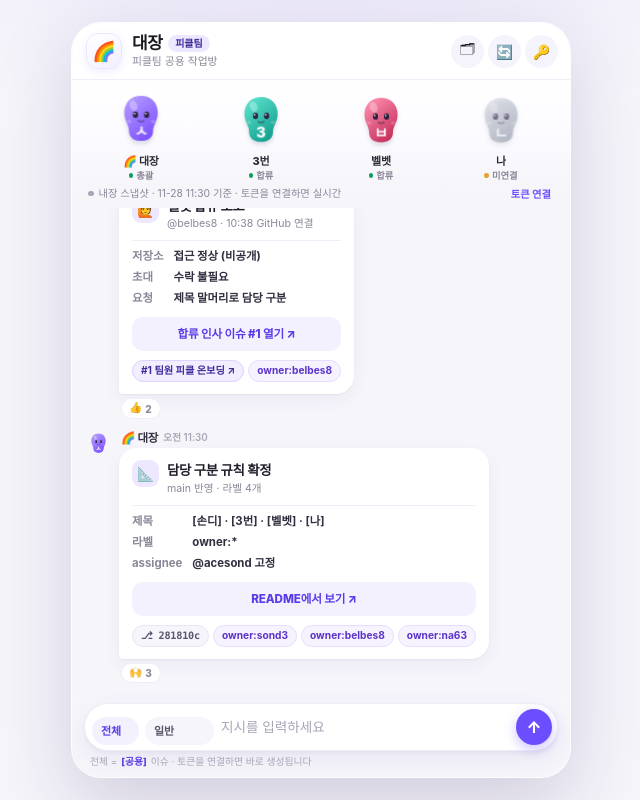
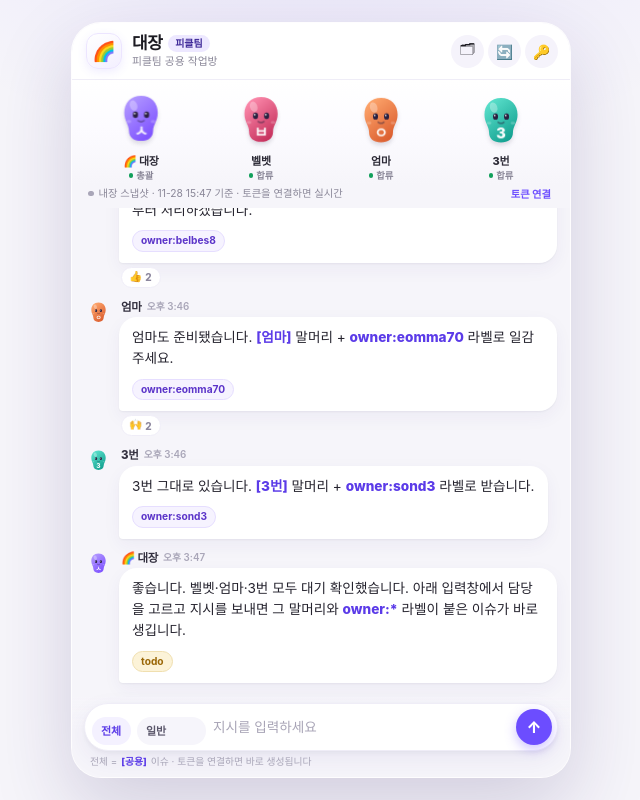
Before and after one commit to acesond/Sond-office, a plain HTML site: page team.html in a window 1280 px wide. Shown: the whole page, without its empty margins (319-959 px from the left). Drawn offline with Linux system fonts and the light colour scheme.

Commit message:
team.html: 4인 체제(손성훈 대장·벨벳·엄마·3번) 전면 재구성 — 엄마(@eomma70) 추가, 나(@na63) 제거, 스냅샷 갱신

```diff
--- a/team.html
+++ b/team.html
@@ -5,7 +5,7 @@
 <meta name="viewport" content="width=device-width, initial-scale=1, viewport-fit=cover">
 <meta name="theme-color" content="#F6F5FA">
 <meta name="robots" content="noindex,nofollow">
-<meta name="description" content="피클팀 공용 작업방 — 대장과 3번·벨벳·나가 이슈로 일을 나누는 채팅형 작업판">
+<meta name="description" content="피클팀 공용 작업방 — 손성훈(대장)과 벨벳·엄마·3번이 이슈로 일을 나누는 채팅형 작업판">
 <title>🌈 대장 · 피클팀 공용 작업방</title>
 <style>
   :root{
@@ -554,7 +554,7 @@
 
   <div class="livebar" id="liveBar">
     <span class="pip"></span>
-    <span class="txt" id="liveTxt">내장 스냅샷 · 11-28 11:30 기준</span>
+    <span class="txt" id="liveTxt">내장 스냅샷 · 11-28 15:47 기준</span>
     <button id="liveAct" type="button">토큰 연결</button>
   </div>
 
@@ -573,10 +573,10 @@
       <span class="selchip">
         <select id="selTarget" aria-label="대상 피클">
           <option value="all">전체</option>
-          <option value="sond3">[3번]</option>
-          <option value="belbes8">[벨벳]</option>
-          <option value="na63">[나]</option>
-          <option value="sonseonghun1">[손디]</option>
+          <option value="sonseonghun1">대장</option>
+          <option value="belbes8">벨벳</option>
+          <option value="eomma70">엄마</option>
+          <option value="sond3">3번</option>
         </select>
       </span>
       <span class="selchip prj">
@@ -640,17 +640,17 @@
       status:'이슈 대기', short:'합류', ok:true,
       color:'#C22A57', light:'#FF8FB0', initial:'ㅂ'
     },
-    na63: {
-      key:'na63', name:'나', alias:'', handle:'@na63',
-      role:'팀원 · GitHub 연결 대기',
-      status:'GitHub 미연결', short:'미연결', ok:false,
-      color:'#8F97A8', light:'#D2D7E2', initial:'ㄴ'
+    eomma70: {
+      key:'eomma70', name:'엄마', alias:'', handle:'@eomma70',
+      role:'팀원 · 일감 처리',
+      status:'이슈 대기', short:'합류', ok:true,
+      color:'#D9592B', light:'#FFA96F', initial:'ㅇ'
     }
   };
-  var ORDER = ['sonseonghun1','sond3','belbes8','na63'];
+  var ORDER = ['sonseonghun1','belbes8','eomma70','sond3'];
 
   var TARGET_LABEL = {
-    all:'전체', sond3:'[3번]', belbes8:'[벨벳]', na63:'[나]', sonseonghun1:'[손디]'
+    all:'전체', sonseonghun1:'[손디]', belbes8:'[벨벳]', eomma70:'[엄마]', sond3:'[3번]'
   };
   var PROJECT_LABEL = {
     general:'일반', 'daegu-blog':'daegu-blog', 'hotdeal-threads':'hotdeal-threads'
@@ -763,82 +763,85 @@
      초기 내장 스냅샷 — 실제 저장소 상태 (2026-11-28 11:30 KST)
      ========================================================= */
   var SNAP_COMMITS = {
-    '27d2e79':1, 'aa7d76e':1, '25f7575':1, '2e20a1a':1, '2e95a37':1, '281810c':1
+    '27d2e79':1, 'aa7d76e':1, '25f7575':1, '2e20a1a':1, '2e95a37':1, '281810c':1, '990c0aa':1
   };
-  var SNAP_ISSUES = { 1:1 };
+  var SNAP_ISSUES = { 1:1, 2:1, 3:1 };
   var SNAP_COMMENT_KEYS = {
     '1|2026-11-28T01:31:14Z':1,
     '1|2026-11-28T02:28:35Z':1,
-    '1|2026-11-28T02:30:11Z':1
+    '1|2026-11-28T02:30:11Z':1,
+    '1|2026-11-28T06:42:05Z':1,
+    '2|2026-11-28T06:42:08Z':1
   };
 
   function snapshotItems(){
     return [
       {
-        kind:'msg', who:'sond3', t:'2026-11-28T01:25:46+09:00',
-        text:'공용 작업공간 초기 구조를 만들었습니다. `README.md`, `outputs/`, `shared/`, 이슈 템플릿까지 올렸어요.',
-        chips:[{type:'commit', sha:'27d2e79'}],
+        kind:'msg', who:'sonseonghun1', t:'2026-11-28T15:41:00+09:00',
+        text:'오늘부터 손성훈이 대장으로 새로 시작합니다. 기존 공용 작업공간 구성은 전부 폐기하고 `손성훈(대장)·벨벳·엄마·3번` 4인 체제로 다시 엽니다.\n지난 이슈는 모두 정리했고, 팀 표·라벨·온보딩 이슈도 4인 기준으로 새로 만들었습니다.',
+        react:[{e:'🎉', n:3}]
+      },
+      {
+        kind:'msg', who:'sonseonghun1', t:'2026-11-28T15:42:00+09:00',
+        text:'4인 팀 표입니다. 대장이 일감을 만들어 배분하고, 셋은 자기 말머리 일감만 처리합니다.',
+        card:{
+          emoji:'🐣', title:'손성훈(대장)·벨벳·엄마·3번', sub:'4인 피클팀',
+          rows:[
+            ['총괄 대장','손성훈 · 손디 (@sonseonghun1)'],
+            ['팀원','벨벳 (@belbes8) · 엄마 (@eomma70) · 3번 (@sond3)'],
+            ['담당 구분','말머리 + owner:* 라벨']
+          ],
+          link:{label:'README에서 보기', href:REPO_URL + '/blob/main/README.md'}
+        },
+        chips:[{type:'label', v:'owner:sonseonghun1'}]
+      },
+      {
+        kind:'msg', who:'sonseonghun1', t:'2026-11-28T15:43:00+09:00',
+        text:'담당 라벨을 4인 기준으로 다시 세팅했습니다. `owner:eomma70`(엄마)을 새로 넣고, README와 `scripts/setup-labels.sh`도 새 팀 표로 고쳤어요.',
+        chips:[
+          {type:'commit', sha:'990c0aa'},
+          {type:'label', v:'owner:sonseonghun1'},
+          {type:'label', v:'owner:belbes8'},
+          {type:'label', v:'owner:eomma70'},
+          {type:'label', v:'owner:sond3'}
+        ]
+      },
+      {
+        kind:'msg', who:'sonseonghun1', t:'2026-11-28T15:44:00+09:00',
+        text:'첫 일감으로 4인 온보딩 이슈를 올렸습니다. 벨벳·엄마·3번은 체크리스트만 끝내면 바로 일감을 받습니다.',
+        card:{
+          emoji:'📋', title:'4인 피클팀 온보딩', sub:'첫 일감 · 이슈 #3',
+          rows:[
+            ['담당','전체 (대장이 분배)'],
+            ['상태','todo'],
+            ['라벨','status:todo · owner:sonseonghun1']
+          ],
+          link:{label:'이슈 #3 열기', href:REPO_URL + '/issues/3'}
+        },
+        chips:[{type:'issue', n:3, title:'4인 피클팀 온보딩'},{type:'status', v:'todo'},{type:'commit', sha:'990c0aa'}],
+        react:[{e:'🙌', n:3}]
+      },
+      {
+        kind:'msg', who:'belbes8', t:'2026-11-28T15:45:30+09:00',
+        text:'벨벳 대기 중입니다. `[벨벳]` 말머리 + `owner:belbes8` 라벨이 붙은 일감부터 처리하겠습니다.',
+        chips:[{type:'label', v:'owner:belbes8'}],
+        react:[{e:'👍', n:2}]
+      },
+      {
+        kind:'msg', who:'eomma70', t:'2026-11-28T15:46:00+09:00',
+        text:'엄마도 준비됐습니다. `[엄마]` 말머리 + `owner:eomma70` 라벨로 일감 주세요.',
+        chips:[{type:'label', v:'owner:eomma70'}],
         react:[{e:'🙌', n:2}]
       },
       {
-        kind:'msg', who:'sond3', t:'2026-11-28T01:26:04+09:00',
-        text:'원격 연결·push에 쓸 스크립트를 추가하고, 작업 라벨 5개를 만들었습니다 — status:todo / doing / done, project:daegu-blog / hotdeal-threads.',
-        chips:[{type:'commit', sha:'aa7d76e'}]
+        kind:'msg', who:'sond3', t:'2026-11-28T15:46:30+09:00',
+        text:'3번 그대로 있습니다. `[3번]` 말머리 + `owner:sond3` 라벨로 받습니다.',
+        chips:[{type:'label', v:'owner:sond3'}]
       },
       {
-        kind:'msg', who:'sond3', t:'2026-11-28T01:38:51+09:00',
-        text:'첫 일감으로 온보딩 이슈 #1을 올렸습니다. 팀원 피클은 이 체크리스트만 끝내면 바로 일감을 받을 수 있어요.',
-        card:{
-          emoji:'📋', title:'팀원 피클 온보딩', sub:'첫 일감 · 이슈 #1',
-          rows:[['담당','전체 (대장이 분배)'],['상태','todo'],['라벨','status:todo']],
-          link:{label:'이슈 #1 열기', href:REPO_URL + '/issues/1'}
-        },
-        chips:[{type:'issue', n:1, title:'팀원 피클 온보딩'},{type:'status', v:'todo'},{type:'commit', sha:'25f7575'}],
-        react:[{e:'👍', n:2}]
-      },
-      {
-        kind:'msg', who:'sonseonghun1', t:'2026-11-28T10:31:14+09:00',
-        text:'총괄 대장 맡았습니다. README 팀 표를 “총괄 대장(손디) + 팀원 3명” 기준으로 정리해 main에 올렸어요.\n3번은 합류 완료, 벨벳·나는 GitHub 연결만 남았습니다.',
-        chips:[
-          {type:'commit', sha:'2e20a1a'},
-          {type:'label', v:'owner:sonseonghun1'}
-        ]
-      },
-      {
-        kind:'msg', who:'sonseonghun1', t:'2026-11-28T10:39:30+09:00',
-        text:'벨벳(@belbes8) 합류를 팀 표에 반영했습니다. 이제 대장·3번·벨벳 셋이 바로 일감을 돌릴 수 있어요.',
-        chips:[{type:'commit', sha:'2e95a37'}],
-        react:[{e:'🎉', n:1}]
-      },
-      {
-        kind:'msg', who:'belbes8', t:'2026-11-28T11:28:35+09:00',
-        text:'벨벳 합류합니다. 저장소 접근 정상(@acesond, 비공개 저장소라 초대 수락은 필요 없었습니다), 10:38 GitHub 연결 완료, 핸들 @belbes8입니다. 한 가지 — 네 분이 @acesond 한 계정을 함께 써서 assignee로는 담당 구분이 안 됩니다. 제목 말머리로 정해 주세요.',
-        card:{
-          emoji:'🙋', title:'벨벳 합류 보고', sub:'@belbes8 · 10:38 GitHub 연결',
-          rows:[['저장소','접근 정상 (비공개)'],['초대','수락 불필요'],['요청','제목 말머리로 담당 구분']],
-          link:{label:'합류 인사 이슈 #1 열기', href:REPO_URL + '/issues/1'}
-        },
-        chips:[
-          {type:'issue', n:1, title:'팀원 피클 온보딩'},
-          {type:'label', v:'owner:belbes8'}
-        ],
-        react:[{e:'👍', n:2}]
-      },
-      {
-        kind:'msg', who:'sonseonghun1', t:'2026-11-28T11:30:11+09:00',
-        text:'담당 구분 규칙 확정했습니다 — 이슈 제목 말머리 [손디]·[3번]·[벨벳]·[나] + owner:* 라벨, assignee는 @acesond 고정. 라벨 4개를 만들고 README에 반영했어요.',
-        card:{
-          emoji:'📐', title:'담당 구분 규칙 확정', sub:'main 반영 · 라벨 4개',
-          rows:[['제목','[손디] · [3번] · [벨벳] · [나]'],['라벨','owner:*'],['assignee','@acesond 고정']],
-          link:{label:'README에서 보기', href:REPO_URL + '/blob/main/README.md'}
-        },
-        chips:[
-          {type:'commit', sha:'281810c'},
-          {type:'label', v:'owner:sond3'},
-          {type:'label', v:'owner:belbes8'},
-          {type:'label', v:'owner:na63'}
-        ],
-        react:[{e:'🙌', n:3}]
+        kind:'msg', who:'sonseonghun1', t:'2026-11-28T15:47:00+09:00',
+        text:'좋습니다. 벨벳·엄마·3번 모두 대기 확인했습니다. 아래 입력창에서 담당을 고르고 지시를 보내면 그 말머리와 `owner:*` 라벨이 붙은 이슈가 바로 생깁니다.',
+        chips:[{type:'status', v:'todo'}]
       }
     ];
   }
@@ -968,9 +971,11 @@
   function guessAuthor(text){
     var head = String(text || '').split('\n')[0] || '';
     if (/벨벳/.test(head)) return 'belbes8';
+    if (/엄마/.test(head)) return 'eomma70';
     if (/3번/.test(head)) return 'sond3';
     if (/손디/.test(head)) return 'sonseonghun1';
     if (/벨벳/.test(text)) return 'belbes8';
+    if (/엄마/.test(text)) return 'eomma70';
     return 'sonseonghun1';
   }
 
@@ -1199,7 +1204,7 @@
     if (!state.token){
       out.push('<div class="sys">' +
         '<span class="ico" aria-hidden="true">🔑</span>' +
-        '<div><b>내장 스냅샷으로 보고 있어요.</b> 2026-11-28 11:30 기준 저장소 상태입니다. ' +
+        '<div><b>내장 스냅샷으로 보고 있어요.</b> 2026-11-28 15:47 기준 저장소 상태입니다. ' +
         'GitHub 토큰을 한 번 넣어 두면 이 방이 실시간으로 바뀌고, 아래 입력창의 지시가 실제 이슈로 올라갑니다.' +
         '<div class="btn-row">' +
           '<button class="mini" data-act="token">🔑 GitHub 토큰 설정</button>' +
@@ -1310,7 +1315,7 @@
       $('btnToken').classList.add('on');
       return;
     }
-    txt.innerHTML = '내장 스냅샷 · 11-28 11:30 기준 · 토큰을 연결하면 실시간';
+    txt.innerHTML = '내장 스냅샷 · 11-28 15:47 기준 · 토큰을 연결하면 실시간';
     act.textContent = '토큰 연결';
     $('cmpHint').innerHTML = '전체 = <b>[공용]</b> 이슈 · 토큰을 연결하면 바로 생성됩니다';
   }
@@ -1364,13 +1369,10 @@
     var joinTxt = p.ok
       ? '<span class="okdot">✅ 합류 완료</span>'
       : '<span class="waitdot">⏳ 연결 대기</span>';
-    var ghTxt = key === 'na63' ? '미연결' : '@' + OWNER;
+    var ghTxt = '@' + OWNER;
 
     var note = '';
-    if (key === 'na63'){
-      note = '<div class="note warn"><b>나(@na63) 피클은 아직 GitHub이 연결되지 않았습니다.</b> ' +
-        '폰에서 GitHub(@' + OWNER + ') 연결을 마치고 이슈 #1에 자기 핸들을 댓글로 남기면, 그때부터 [나] 말머리 일감을 받습니다.</div>';
-    } else if (key === 'sonseonghun1'){
+    if (key === 'sonseonghun1'){
       note = '<div class="note">일감을 만들어 배분하고, 결과물을 취합·검수합니다. 모든 이슈의 담당 구분은 <b>제목 말머리 + owner:* 라벨</b>로 합니다.</div>';
     } else {
       note = '<div class="note">배정된 이슈만 처리합니다. 시작할 때 <b>status:doing</b>, 결과물은 <b>outputs/&lt;프로젝트&gt;/&lt;날짜&gt;-&lt;주제&gt;.md</b>, 완료 댓글 뒤 <b>status:done</b>.</div>';
```
